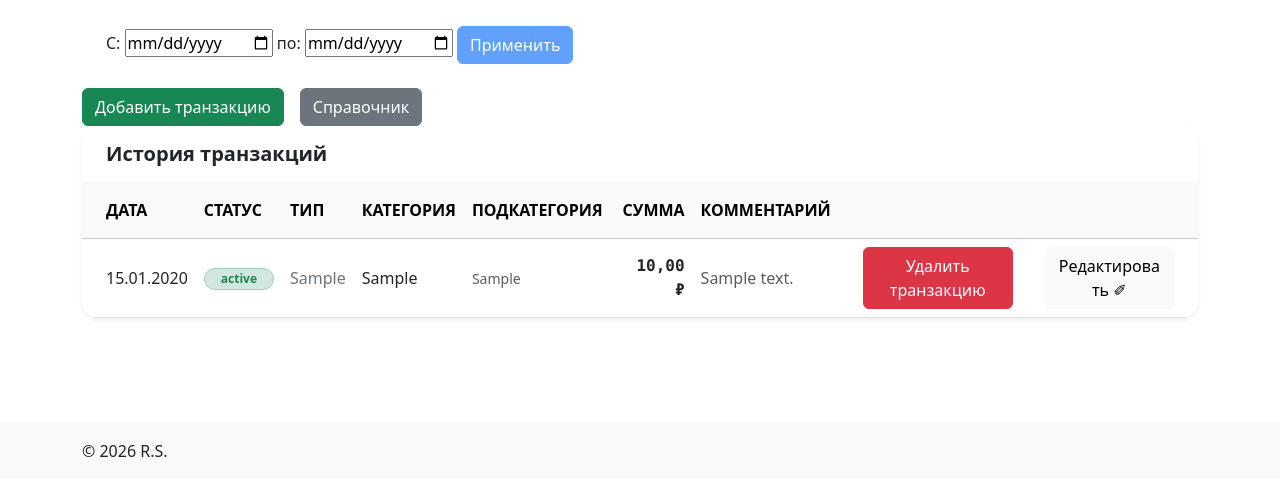
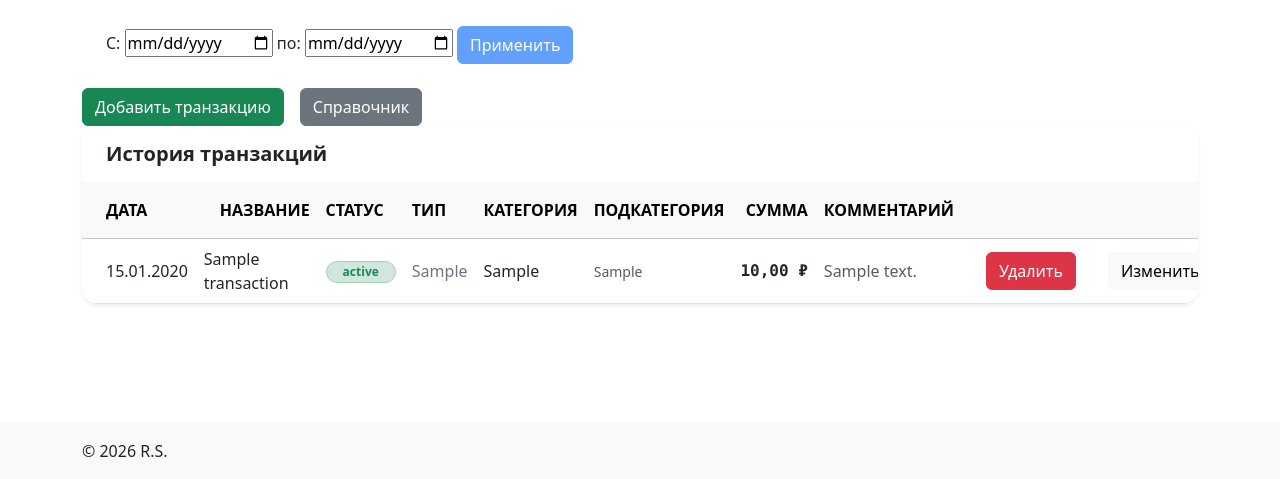
Before and after one commit to MRRomenin/DDS, a Django app: template cashflow/templates/transaction/list.html in a window 1280 px wide. Shown: the part 321-800 px from the top of the page. Run offline with Django 5.2, Linux system fonts and the light colour scheme; tables that the repository leaves empty hold one stand-in row (values such as "Sample post"); the template is opened without the code that fills it: values that come from a table or form of the project are taken from there, most other values are stand-ins (such as "Sample title", 1, 10 or a date in 2020).

Commit message:
style(cashflow): change style UI and rename button. Add button for other page

```diff
--- a/cashflow/templates/transaction/list.html
+++ b/cashflow/templates/transaction/list.html
@@ -47,9 +47,10 @@
             <div class="table-responsive">
 
                 <table class="table table-hover align-middle mb-0">
-                    <thead class="table-light text-uppercase fs-7 text-muted tracking-wide">
+                    <thead class="table-light text-uppercase fs-10 text-muted tracking-wide">
                         <tr>
                             <th scope="col" class="py-3 ps-4">Дата</th>
+                            <th scope="col" class="py-3 ps-4">Название</th>
                             <th scope="col" class="py-3">Статус</th>
                             <th scope="col" class="py-3">Тип</th>
                             <th scope="col" class="py-3">Категория</th>
@@ -64,6 +65,7 @@
                         {% for transact in transacts %}
                         <tr>
                             <td class="ps-4 fw-medium text-dark">{{ transact.date|date:"d.m.Y" }}</td>
+                            <td><span class="fw-medium text-dark">{{ transact.title }}</span></td>
                             <td>
                                 <span
                                     class="badge bg-success-subtle text-success border border-success-subtle rounded-pill px-3 py-1">
@@ -74,7 +76,7 @@
                             <td><span class="fw-medium text-dark">{{ transact.categories }}</span></td>
                             <td><span class="text-muted small">{{ transact.subcategories }}</span></td>
 
-                            <td class="text-end fw-bold text-dark font-monospace">
+                            <td class="text-end fw-bold text-dark font-monospace text-nowrap">
                                 {{ transact.amount }} &#8381;
                             </td>
 
@@ -86,18 +88,18 @@
                                     onsubmit="return confirm('Вы хотите удалить транзакцию?');">
                                       {% csrf_token %}
 
-                                    <button type="submit" class="btn btn-danger">Удалить транзакцию</button>
+                                    <button type="submit" class="btn btn-danger text-nowrap">Удалить</button>
                                 </form>
                             </td>
                             <td class="pe-4 text-muted text-wrap text-break">
                                 <form action="{% url 'edit_part' transact.id %}" onsubmit="return confirm('Редактировать?');" method="GET">
-                                    <button type="submit" class="btn btn-light">Редактировать &#10000;</button>
+                                    <button type="submit" class="btn btn-light text-nowrap">Изменить &#10000;</button>
                                 </form>
                             </td>
                         </tr>
                         {% empty %}
                         <tr>
-                            <td colspan="9" class="text-center py-5 text-muted">
+                            <td colspan="10" class="text-center py-5 text-muted">
                                 <div class="py-3">
                                     <p class="mb-1 fw-medium">Список транзакций пуст</p>
                                     {% if date_form.errors %}
```
Also changed, not shown: cashflow/templates/transaction/from_transact.html (+10 -4 lines).
